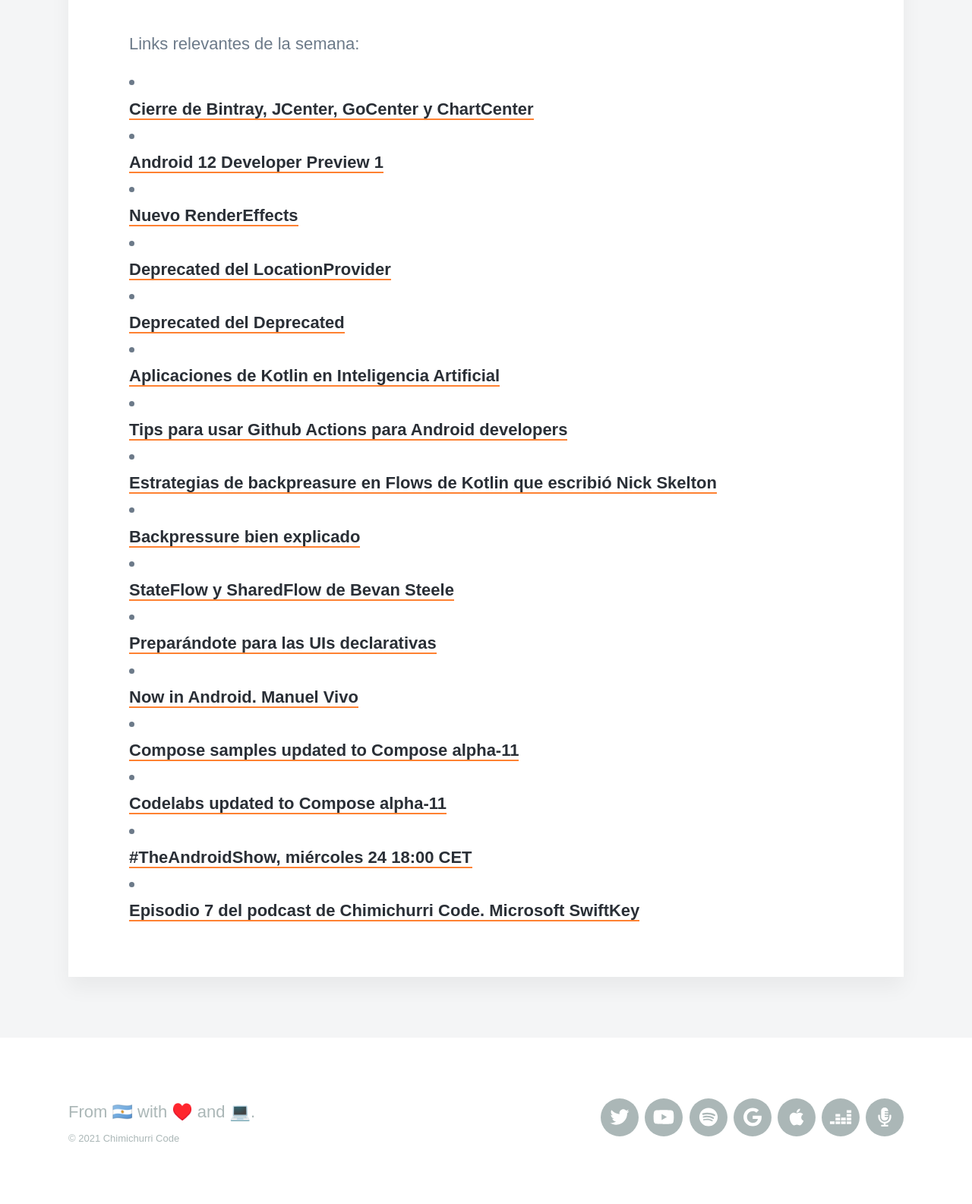
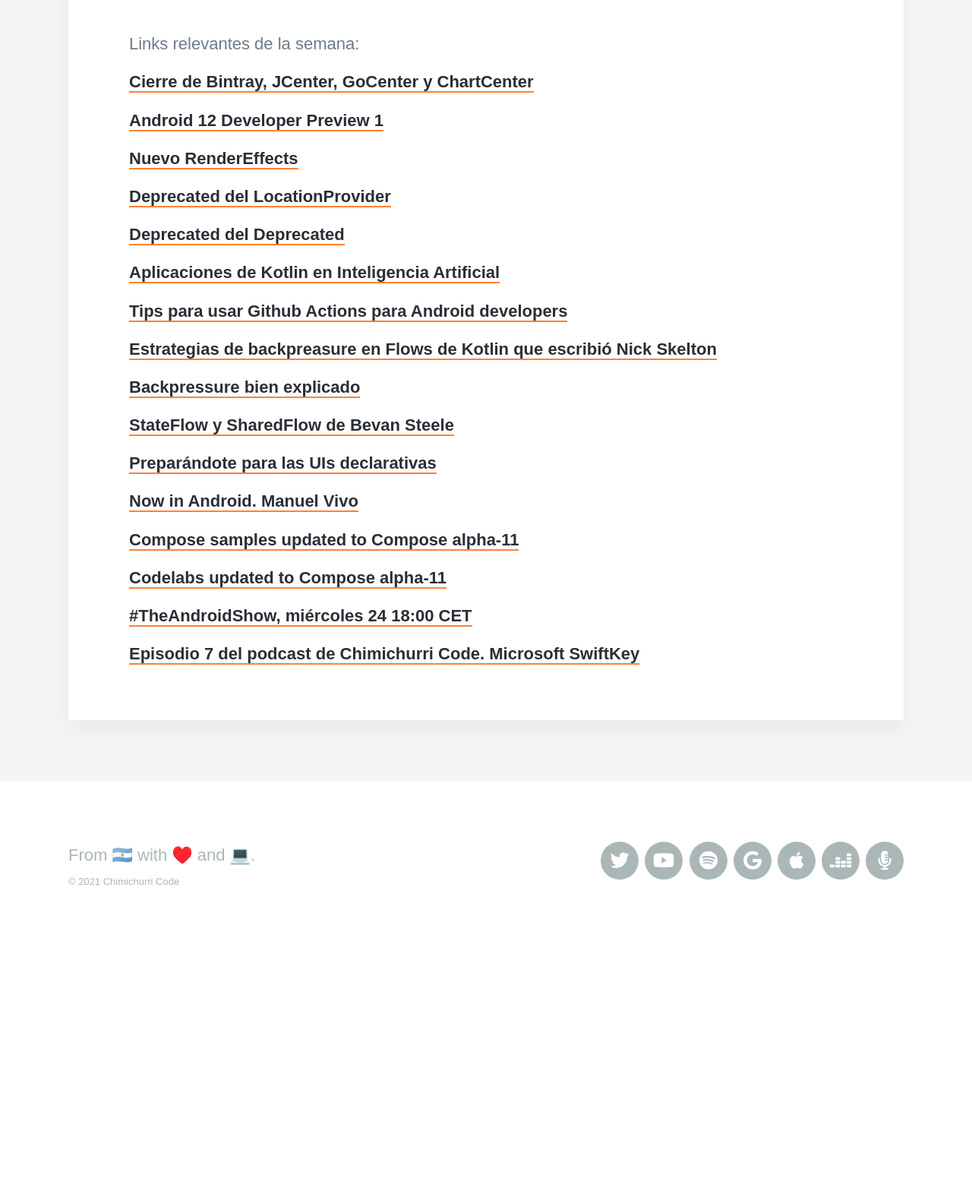
Before and after one commit to npatarino/chimichurri-code, a Jekyll site: the page built from _projects/2021-02-22-informativo-android-dev-22-02-21.md, in a window 1280 px wide. Shown: the part 1117-2702 px from the top of the page at 76% size. Built offline with Jekyll 4.4.1, drawn with Linux system fonts in a browser that asks for light colours; nearby versions of some CDN libraries; some web fonts are replaced; after the commit the page ends 2364 px from its top, so only the background shows below that.

```diff
--- a/_projects/2021-02-22-informativo-android-dev-22-02-21.md
+++ b/_projects/2021-02-22-informativo-android-dev-22-02-21.md
@@ -9,34 +9,34 @@
 
 Links relevantes de la semana:
 
-* [Cierre de Bintray, JCenter, GoCenter y ChartCenter](https://jfrog.com/blog/into-the-sunset-bintray-jcenter-gocenter-and-chartcenter/)
+[Cierre de Bintray, JCenter, GoCenter y ChartCenter](https://jfrog.com/blog/into-the-sunset-bintray-jcenter-gocenter-and-chartcenter/)
 
-* [Android 12 Developer Preview 1](https://android-developers.googleblog.com/2021/02/android-12-dp1.html?m=1&s=09)
+[Android 12 Developer Preview 1](https://android-developers.googleblog.com/2021/02/android-12-dp1.html?m=1&s=09)
 
-* [Nuevo RenderEffects](https://developer.android.com/reference/android/view/View#setRenderEffect(android.graphics.RenderEffect))
+[Nuevo RenderEffects](https://developer.android.com/reference/android/view/View#setRenderEffect(android.graphics.RenderEffect))
 
-* [Deprecated del LocationProvider](https://developer.android.com/reference/android/location/LocationProvider)
+[Deprecated del LocationProvider](https://developer.android.com/reference/android/location/LocationProvider)
 
-* [Deprecated del Deprecated](https://developer.android.com/reference/java/lang/Deprecated)
+[Deprecated del Deprecated](https://developer.android.com/reference/java/lang/Deprecated)
 
-* [Aplicaciones de Kotlin en Inteligencia Artificial](https://github.com/almo/Machine-Learning/tree/master/AI4Kotlin)
+[Aplicaciones de Kotlin en Inteligencia Artificial](https://github.com/almo/Machine-Learning/tree/master/AI4Kotlin)
 
-* [Tips para usar Github Actions para Android developers](https://medium.com/google-developer-experts/github-actions-for-android-developers-6b54c8a32f55)
+[Tips para usar Github Actions para Android developers](https://medium.com/google-developer-experts/github-actions-for-android-developers-6b54c8a32f55)
 
-* [Estrategias de backpreasure en Flows de Kotlin que escribió Nick Skelton](https://medium.com/google-developer-experts/backpressure-in-your-kotlin-flows-3eec980869c7)
+[Estrategias de backpreasure en Flows de Kotlin que escribió Nick Skelton](https://medium.com/google-developer-experts/backpressure-in-your-kotlin-flows-3eec980869c7)
 
-* [Backpressure bien explicado](https://medium.com/@jayphelps/backpressure-explained-the-flow-of-data-through-software-2350b3e77ce7)
+[Backpressure bien explicado](https://medium.com/@jayphelps/backpressure-explained-the-flow-of-data-through-software-2350b3e77ce7)
 
-* [StateFlow y SharedFlow de Bevan Steele](https://medium.com/@jayphelps/backpressure-explained-the-flow-of-data-through-software-2350b3e77ce7)
+[StateFlow y SharedFlow de Bevan Steele](https://medium.com/@jayphelps/backpressure-explained-the-flow-of-data-through-software-2350b3e77ce7)
 
-* [Preparándote para las UIs declarativas](https://proandroiddev.com/getting-ready-for-declarative-uis-8eedb5f8ed0d)
+[Preparándote para las UIs declarativas](https://proandroiddev.com/getting-ready-for-declarative-uis-8eedb5f8ed0d)
 
-* [Now in Android. Manuel Vivo](https://youtu.be/boz7_mL1wK4)
+[Now in Android. Manuel Vivo](https://youtu.be/boz7_mL1wK4)
 
-* [Compose samples updated to Compose alpha-11](https://github.com/android/compose-samples)
+[Compose samples updated to Compose alpha-11](https://github.com/android/compose-samples)
 
-* [Codelabs updated to Compose alpha-11](https://developer.android.com/courses/pathways/compose)
+[Codelabs updated to Compose alpha-11](https://developer.android.com/courses/pathways/compose)
 
-* [#TheAndroidShow, miércoles 24 18:00 CET](https://landing.google.com/theandroidshow/)
+[#TheAndroidShow, miércoles 24 18:00 CET](https://landing.google.com/theandroidshow/)
 
-* [Episodio 7 del podcast de Chimichurri Code. Microsoft SwiftKey](https://chimichurrico.de/project/ccp-ep-7-swiftkey)
+[Episodio 7 del podcast de Chimichurri Code. Microsoft SwiftKey](https://chimichurrico.de/project/ccp-ep-7-swiftkey)
```
